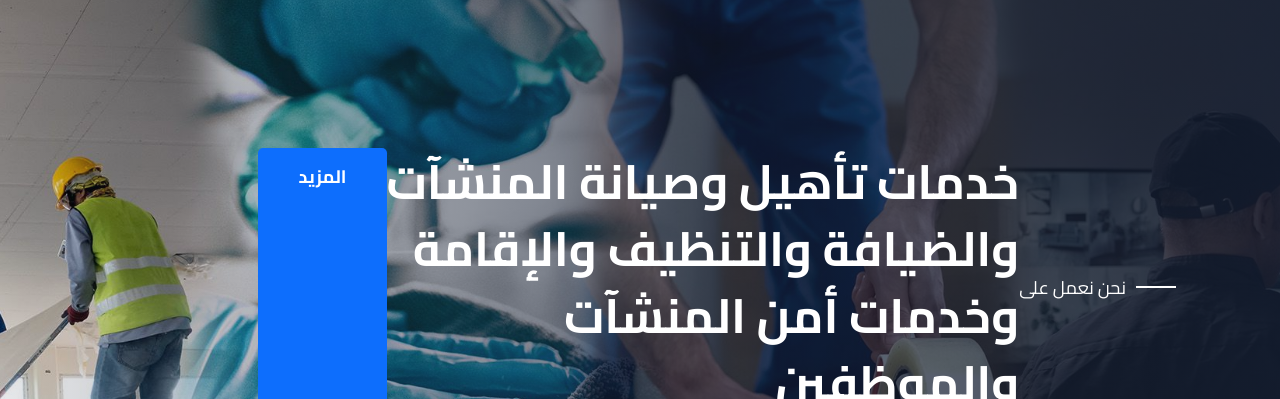
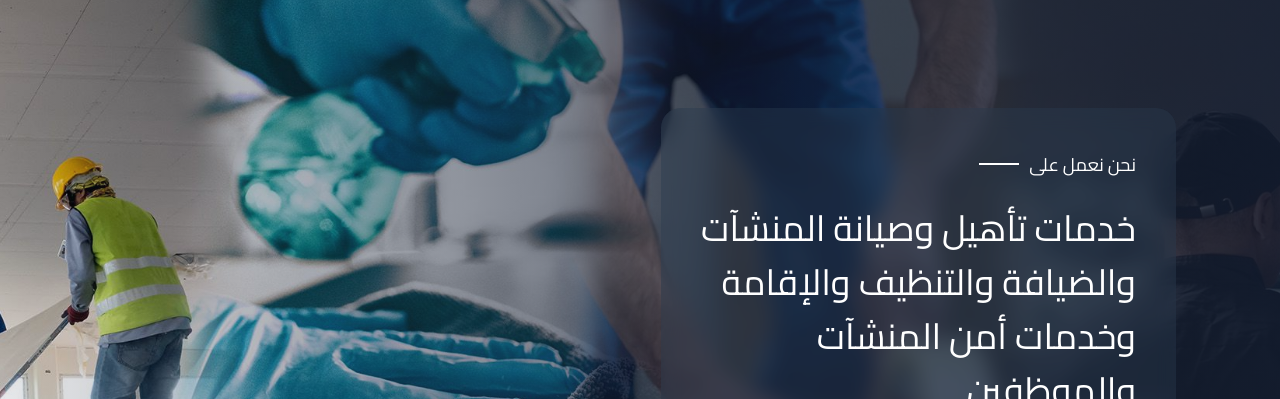
Before and after one commit to HayaALtaie/tarabut, a plain HTML site: page index.html in a window 1280 px wide. Shown: the part 103-502 px from the top of the page. Drawn offline with Linux system fonts and the light colour scheme.

Commit message:
hero-home

```diff
--- a/css/style.css
+++ b/css/style.css
@@ -164,6 +164,15 @@ body {
   padding: 0 5%;
 }
 
+.text-content {
+  background-color: rgba(44, 62, 80, 0.4);
+  backdrop-filter: blur(10px);
+  -webkit-backdrop-filter: blur(10px);
+  padding: 40px;
+  border-radius: 20px;
+  max-width: 650px;
+}
+
 .hero-subtitle {
   display: flex;
   align-items: center;
@@ -172,7 +181,7 @@ body {
   margin-bottom: 20px;
 }
 
-.hero-subtitle::before {
+.hero-subtitle::after {
   content: '';
   display: block;
   width: 40px;
@@ -181,9 +190,9 @@ body {
 }
 
 .hero-title {
-  font-size: 48px;
-  font-weight: 700;
-  line-height: 1.4;
+  font-size: 36px;
+  font-weight: 500;
+  line-height: 1.5;
   margin-bottom: 30px;
 }
 
--- a/index.html
+++ b/index.html
@@ -46,15 +46,15 @@
   <section class="hero">
     <div class="hero-overlay"></div>
     <div class="hero-content container">
-      <span class="hero-subtitle">نحن نعمل على</span>
+      <div class="text-content">
+        <p class="hero-subtitle">نحن نعمل على</p>
         <h1 class="hero-title">
           خدمات تأهيل وصيانة المنشآت <br>
           والضيافة والتنظيف والإقامة <br>
           وخدمات أمن المنشآت <br>
           والموظفين
         </h1>
-      <div class="security-badge-text">SECURITY</div>
-      <a href="#" class="btn-primary">المزيد</a>
+      </div>
     </div>
   </section>
 
```
Lines whose indentation alone changed are shown as unchanged.
